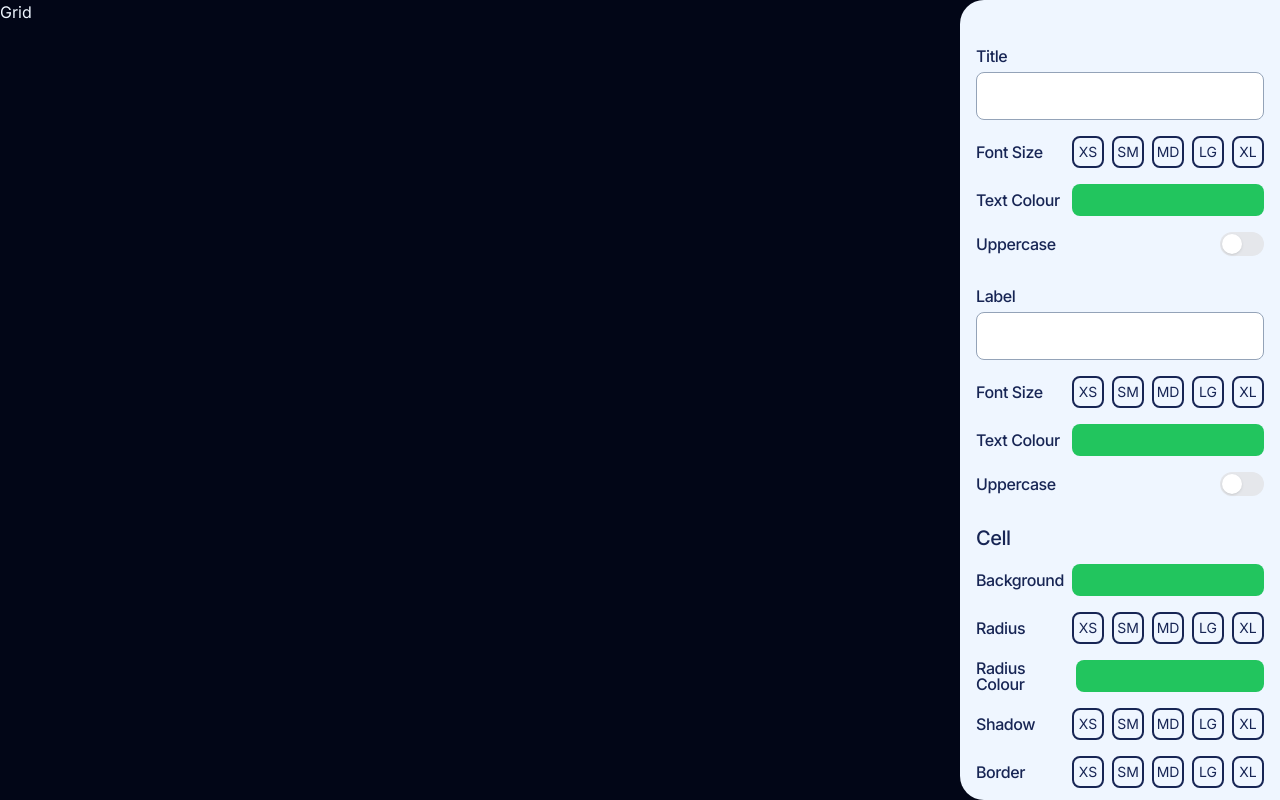
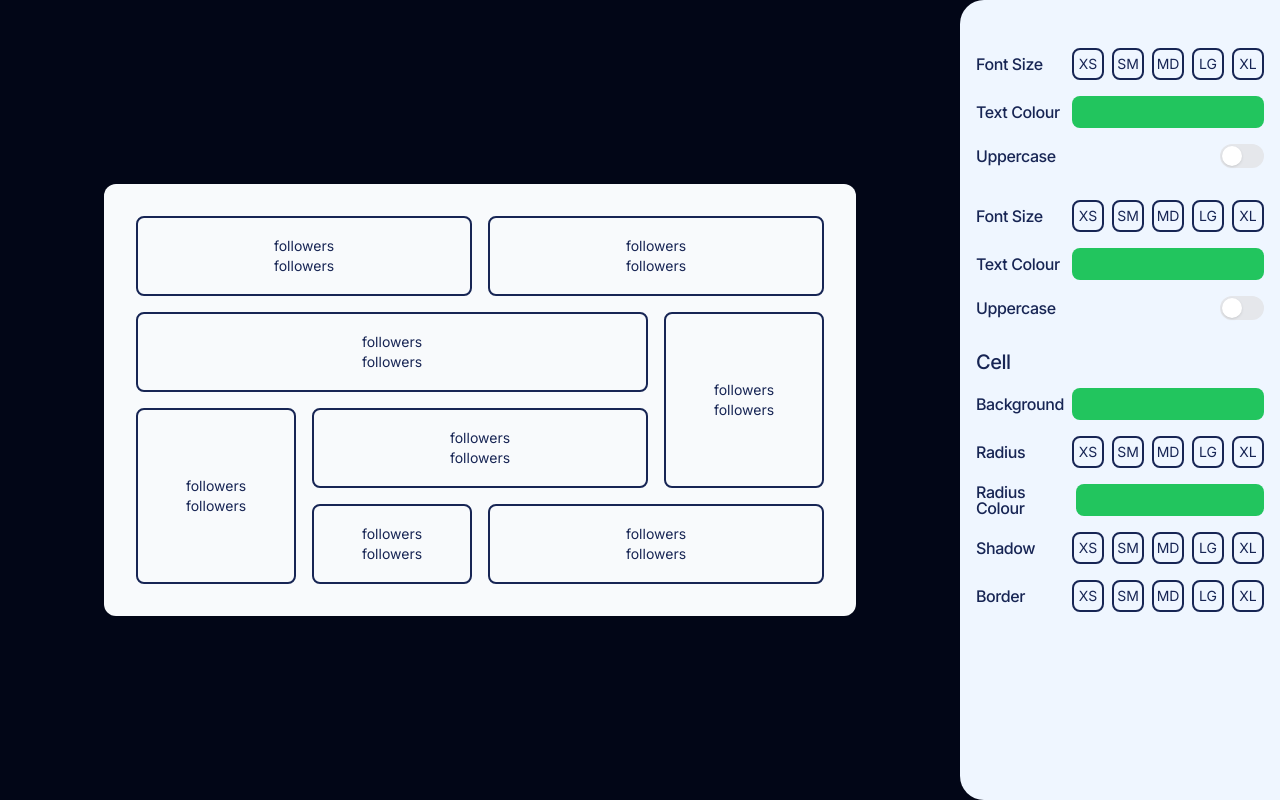
Before and after one commit to jean1591/bento-generator, a Next.js app: page / in a window 1280 px wide. Built offline with nearby package versions, Linux system fonts and the light colour scheme.

Commit message:
feat: update text

```diff
--- a/src/app/components/Grid.tsx
+++ b/src/app/components/Grid.tsx
@@ -1,3 +1,17 @@
+"use client";
+
+import { Cell } from "./bento/Cell";
+import { RootState } from "../lib/store/store";
+import { useSelector } from "react-redux";
+
 export const Grid = () => {
-  return <div>Grid</div>;
+  const { grid } = useSelector((state: RootState) => state.bento);
+
+  return (
+    <div className="grid grid-cols-4 gap-4 p-8 bg-slate-50 rounded-xl text-blue-950">
+      {grid.map((cell, index) => (
+        <Cell key={index} cellDetails={cell} cellIndex={index} />
+      ))}
+    </div>
+  );
 };
--- /dev/null
+++ b/src/app/components/bento/Cell.tsx
@@ -0,0 +1,59 @@
+import {
+  Cell as CellType,
+  Size,
+  setSelectedCell,
+} from "@/app/lib/store/features/bento/slice";
+import { useDispatch, useSelector } from "react-redux";
+
+import { RootState } from "@/app/lib/store/store";
+import { classNames } from "@/utils";
+
+const textSizeMapper = {
+  [Size.XS]: "text-xs",
+  [Size.SM]: "text-sm",
+  [Size.MD]: "text-base",
+  [Size.LG]: "text-lg",
+  [Size.XL]: "text-xl",
+};
+
+export const Cell = ({
+  cellDetails,
+  cellIndex,
+}: {
+  cellDetails: CellType;
+  cellIndex: number;
+}) => {
+  const { selectedCell } = useSelector((state: RootState) => state.bento);
+  const dispatch = useDispatch();
+
+  const { colSpan, hidden, label, rowSpan, title } = cellDetails;
+  const { style: labelStyle, value: labelValue } = label;
+  const { style: titleStyle, value: titleValue } = title;
+
+  const handleCellOnClick = () => {
+    console.log(`Clicked: (${cellIndex})`);
+    dispatch(setSelectedCell(cellIndex));
+  };
+
+  const isSelectedCell = selectedCell === cellIndex;
+
+  return (
+    <div
+      onClick={handleCellOnClick}
+      className={classNames(
+        isSelectedCell ? "border-red-800" : "border-blue-950",
+        hidden ? "hidden" : "",
+        `border-[2px] border-blue-950 rounded-lg min-h-20 min-w-40 flex items-center justify-center col-span-${colSpan} row-span-${rowSpan}`
+      )}
+    >
+      <div className="text-center">
+        <p className={classNames(textSizeMapper[titleStyle.fontSize])}>
+          {titleValue}
+        </p>
+        <p className={classNames(textSizeMapper[labelStyle.fontSize])}>
+          {labelValue}
+        </p>
+      </div>
+    </div>
+  );
+};
--- a/src/app/components/settings.tsx
+++ b/src/app/components/settings.tsx
@@ -8,14 +8,14 @@ export const Settings = () => {
     <div className="overflow-auto h-screen bg-blue-50 text-blue-950 rounded-3xl md:rounded-e-none">
       <div className="py-12 px-4 space-y-8">
         <div className="space-y-4">
-          <TextInput title="Title" />
+          <TextInput title="Title" type="title" />
           <SizeSelector title="font size" />
           <ColourPicker label="text colour" />
           <UppercaseSelector />
         </div>
 
         <div className="space-y-4">
-          <TextInput title="Label" />
+          <TextInput title="Label" type="label" />
           <SizeSelector title="font size" />
           <ColourPicker label="text colour" />
           <UppercaseSelector />
--- a/src/app/components/settings/TextInput.tsx
+++ b/src/app/components/settings/TextInput.tsx
@@ -1,8 +1,56 @@
-export const TextInput = ({ title }: { title: string }) => {
+"use client";
+
+import { useDispatch, useSelector } from "react-redux";
+
+import { ChangeEvent } from "react";
+import { RootState } from "@/app/lib/store/store";
+import { isNil } from "lodash";
+import { updateCell } from "@/app/lib/store/features/bento/slice";
+
+export const TextInput = ({
+  title,
+  type,
+}: {
+  title: string;
+  type: "title" | "label";
+}) => {
+  const dispatch = useDispatch();
+  const { grid, selectedCell } = useSelector((state: RootState) => state.bento);
+
+  if (isNil(selectedCell)) {
+    return <></>;
+  }
+
+  const handleOnChange = (e: ChangeEvent<HTMLInputElement>) => {
+    if (type === "title") {
+      dispatch(
+        updateCell({
+          index: selectedCell,
+          partialCell: {
+            title: { ...grid[selectedCell].title, value: e.target.value },
+          },
+        })
+      );
+    }
+
+    if (type === "label") {
+      dispatch(
+        updateCell({
+          index: selectedCell,
+          partialCell: {
+            label: { ...grid[selectedCell].label, value: e.target.value },
+          },
+        })
+      );
+    }
+  };
+
   return (
     <div className="space-y-2">
       <p className="font-medium leading-none tracking-tight">{title}</p>
       <input
+        onChange={(e) => handleOnChange(e)}
+        value={grid[selectedCell][type === "title" ? "title" : "label"].value}
         className="border-[1px] border-slate-400 w-full rounded-lg h-12 pl-2"
         type="text"
       />
--- /dev/null
+++ b/src/app/lib/store/features/bento/initialGrid.tsx
@@ -0,0 +1,124 @@
+import { Grid, Size, Text } from "./slice";
+
+const initialText: Text = {
+  style: { colour: "text-blue-700", fontSize: "SM" as Size, uppercase: false },
+  value: "followers",
+};
+
+export const initialGrid: Grid = [
+  {
+    colSpan: 2,
+    rowSpan: 1,
+    hidden: false,
+    title: initialText,
+    label: initialText,
+  },
+  {
+    colSpan: 1,
+    rowSpan: 1,
+    hidden: true,
+    title: initialText,
+    label: initialText,
+  },
+  {
+    colSpan: 2,
+    rowSpan: 1,
+    hidden: false,
+    title: initialText,
+    label: initialText,
+  },
+  {
+    colSpan: 1,
+    rowSpan: 1,
+    hidden: true,
+    title: initialText,
+    label: initialText,
+  },
+
+  {
+    colSpan: 3,
+    rowSpan: 1,
+    hidden: false,
+    title: initialText,
+    label: initialText,
+  },
+  {
+    colSpan: 1,
+    rowSpan: 1,
+    hidden: true,
+    title: initialText,
+    label: initialText,
+  },
+  {
+    colSpan: 1,
+    rowSpan: 1,
+    hidden: true,
+    title: initialText,
+    label: initialText,
+  },
+  {
+    colSpan: 1,
+    rowSpan: 2,
+    hidden: false,
+    title: initialText,
+    label: initialText,
+  },
+
+  {
+    colSpan: 1,
+    rowSpan: 2,
+    hidden: false,
+    title: initialText,
+    label: initialText,
+  },
+  {
+    colSpan: 2,
+    rowSpan: 1,
+    hidden: false,
+    title: initialText,
+    label: initialText,
+  },
+  {
+    colSpan: 1,
+    rowSpan: 1,
+    hidden: true,
+    title: initialText,
+    label: initialText,
+  },
+  {
+    colSpan: 1,
+    rowSpan: 1,
+    hidden: true,
+    title: initialText,
+    label: initialText,
+  },
+
+  {
+    colSpan: 1,
+    rowSpan: 1,
+    hidden: true,
+    title: initialText,
+    label: initialText,
+  },
+  {
+    colSpan: 1,
+    rowSpan: 1,
+    hidden: false,
+    title: initialText,
+    label: initialText,
+  },
+  {
+    colSpan: 2,
+    rowSpan: 1,
+    hidden: false,
+    title: initialText,
+    label: initialText,
+  },
+  {
+    colSpan: 1,
+    rowSpan: 1,
+    hidden: true,
+    title: initialText,
+    label: initialText,
+  },
+];
--- a/src/app/lib/store/features/bento/slice.ts
+++ b/src/app/lib/store/features/bento/slice.ts
@@ -1,15 +1,66 @@
-import { createSlice } from "@reduxjs/toolkit";
+import { PayloadAction, createSlice } from "@reduxjs/toolkit";
 
-export interface BentoSlice {}
+import { initialGrid } from "./initialGrid";
 
-const initialState: BentoSlice = { user: null };
+export enum Size {
+  XS = "XS",
+  SM = "SM",
+  MD = "MD",
+  LG = "LG",
+  XL = "XL",
+}
+
+type TextStyle = {
+  colour: string;
+  fontSize: Size;
+  uppercase: boolean;
+};
+
+export type Text = {
+  value: string;
+  style: TextStyle;
+};
+
+export type Cell = {
+  colSpan: number;
+  hidden: boolean;
+  label: Text;
+  rowSpan: number;
+  title: Text;
+};
+
+export type Grid = Cell[];
+
+export interface BentoSlice {
+  grid: Grid;
+  selectedCell: number | null;
+}
+
+const initialState: BentoSlice = { grid: initialGrid, selectedCell: null };
 
 export const bentoSlice = createSlice({
   name: "bentoSlice",
   initialState,
-  reducers: {},
+  reducers: {
+    updateCell: (
+      state,
+      action: PayloadAction<{ index: number; partialCell: Partial<Cell> }>
+    ) => {
+      const { partialCell, index } = action.payload;
+      state.grid = [...state.grid].map((cell, i) =>
+        i === index ? { ...cell, ...partialCell } : cell
+      );
+    },
+    setSelectedCell: (state, action: PayloadAction<number>) => {
+      if (state.selectedCell === action.payload) {
+        state.selectedCell = null;
+      } else {
+        state.selectedCell = action.payload;
+      }
+    },
+  },
 });
 
-export const {} = bentoSlice.actions;
+export const { updateCell, setSelectedCell } = bentoSlice.actions;
 
 export default bentoSlice.reducer;
--- a/src/app/page.tsx
+++ b/src/app/page.tsx
@@ -1,10 +1,10 @@
 import { Grid } from "./components/Grid";
-import { Settings } from "./components/Settings";
+import { Settings } from "./components/settings";
 
 export default function Home() {
   return (
-    <div className="grid grid-cols-1 md:grid-cols-3 lg:grid-cols-4 p-4 md:p-0">
-      <div className="col-span-1 md:col-span-2 lg:col-span-3">
+    <div className="grid grid-cols-1 md:grid-cols-3 lg:grid-cols-4 p-4 md:p-0 space-y-8 md:space-y-0">
+      <div className="col-span-1 md:col-span-2 lg:col-span-3 flex items-center justify-center">
         <Grid />
       </div>
 
--- a/tailwind.config.js
+++ /dev/null
@@ -1,10 +0,0 @@
-module.exports = {
-  content: ["./src/app/**/*.{js,ts,jsx,tsx}"],
-  darkMode: "class",
-  theme: {
-    extend: {
-      colors: {},
-    },
-  },
-  plugins: [],
-};
--- a/tailwind.config.ts
+++ b/tailwind.config.ts
@@ -6,5 +6,21 @@ const config: Config = {
     extend: {},
   },
   plugins: [],
+  safelist: [
+    // Col Span
+    "col-span-2",
+    "col-span-3",
+    "col-span-4",
+    "col-span-5",
+    "col-span-6",
+    "col-span-7",
+    // Col Span
+    "row-span-2",
+    "row-span-3",
+    "row-span-4",
+    "row-span-5",
+    "row-span-6",
+    "row-span-7",
+  ],
 };
 export default config;
```
